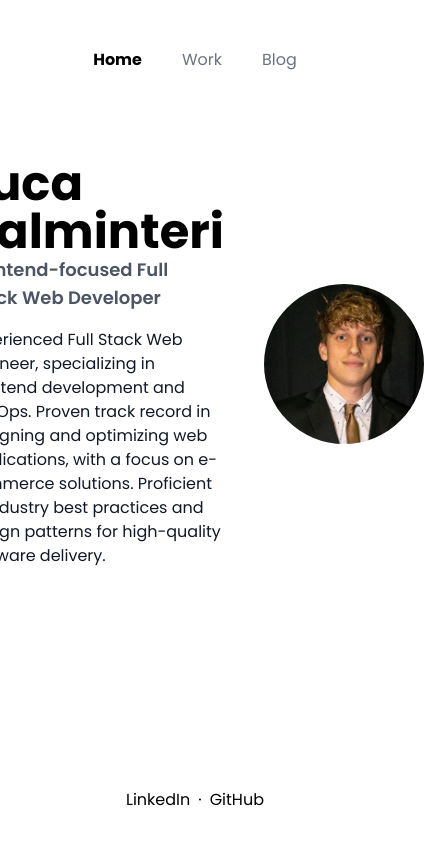
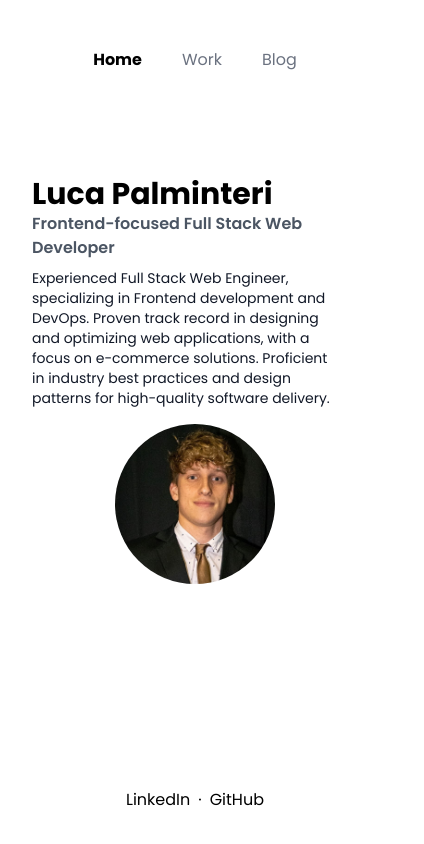
Before and after one commit to LucaPalminteri/portfolio, a Next.js app: page / in a window 390 px wide. Shown: the whole page, 424 px wide, since content can reach past the window. Built offline with nearby package versions, Linux system fonts and the light colour scheme.

Commit message:
feat: make responsive

```diff
--- a/src/app/blog/page.tsx
+++ b/src/app/blog/page.tsx
@@ -3,8 +3,8 @@ import { blogs } from "@/src/utils/blogs";
 
 export default async function BlogPage() {
   return (
-    <div className="max-w-2xl mt-10">
-      <h2 className="font-semibold text-2xl">Blogs</h2>
+    <div className="max-w-2xl mx-auto mt-10 p-4 md:p-8 lg:p-12">
+      <h2 className="font-semibold text-2xl md:text-3xl lg:text-4xl">Blogs</h2>
       <BlogContainer blogs={blogs} />
     </div>
   )
--- a/src/app/layout.tsx
+++ b/src/app/layout.tsx
@@ -17,7 +17,7 @@ export default function RootLayout({
 }) {
   return (
     <html lang="en">
-      <body className={`${poppins.className} flex min-h-screen flex-col items-center justify-start px-24`}>
+      <body className={`${poppins.className} min-h-screen min-w-screen flex flex-col items-center justify-start px-4 md:px-8 lg:px-12`}>
         <Header/>
         {children}
         <Footer/>
--- a/src/app/page.tsx
+++ b/src/app/page.tsx
@@ -2,7 +2,7 @@ import AboutMe from "../components/AboutMe/AboutMe";
 
 export default async function Home() {
   return (
-    <main className="max-w-2xl mt-10">
+    <main className="max-w-2xl mx-auto mt-10 p-4 md:p-8 lg:p-12">
       <AboutMe/>
     </main>
   )
--- a/src/app/work/page.tsx
+++ b/src/app/work/page.tsx
@@ -3,9 +3,9 @@ import {works} from '@/src/utils/works'
 
 export default async function WorkPage () {
   return (
-    <div className="max-w-2xl mt-10">
-        <h2 className="font-semibold text-2xl">My Work</h2>
-        <p>Dedicated to creating products that developers love and sharing knowledge with the next generation.
+    <div className="max-w-2xl mx-auto mt-10 p-4 md:p-8 lg:p-12">
+        <h2 className="font-semibold text-2xl md:text-3xl lg:text-4xl">My Work</h2>
+        <p className="mt-4 md:mt-6 lg:mt-8 text-sm md:text-base lg:text-lg">Dedicated to creating products that developers love and sharing knowledge with the next generation.
           Here&lsquo;s a snapshot of my journey.</p>
         <WorkContainer works={works}/>
     </div>
--- a/src/components/AboutMe/AboutMe.tsx
+++ b/src/components/AboutMe/AboutMe.tsx
@@ -2,16 +2,17 @@ import Image from "next/image"
 
 export default async function AboutMe() {
   return (
-    <section className="flex flex-row items-center justify-center">
-        <div className="pr-2">
-           <h1 className="text-5xl font-bold">Luca Palminteri</h1>
-           <h4 className="text-lg text-gray-600 font-semibold">Frontend-focused Full Stack Web Developer</h4>
-           <p className="pt-4 text-gray-900 font-normal">Experienced Full Stack Web Engineer, specializing in Frontend development and DevOps. Proven track record in
+    <section className="flex items-center flex-col md:flex-row justify-center">
+      <div className="pr-4 md:pr-8">
+        <h1 className="text-3xl md:text-5xl font-bold">Luca Palminteri</h1>
+        <h4 className="text-base md:text-lg text-gray-600 font-semibold">Frontend-focused Full Stack Web Developer</h4>
+        <p className="pt-2 md:pt-4 text-gray-900 font-normal text-sm md:text-base">
+          Experienced Full Stack Web Engineer, specializing in Frontend development and DevOps. Proven track record in
           designing and optimizing web applications, with a focus on e-commerce solutions. Proficient in industry best practices and
           design patterns for high-quality software delivery.
         </p>
       </div>
-        <div className="ml-8 min-w-40 w-40">
+      <div className="mt-4 md:mt-0 ml-0 md:ml-8 min-w-40 w-40">
         <Image
           className="rounded-full"
           src={'/LucaPalminteri.jpg'}
```
Lines whose indentation alone changed are shown as unchanged.
